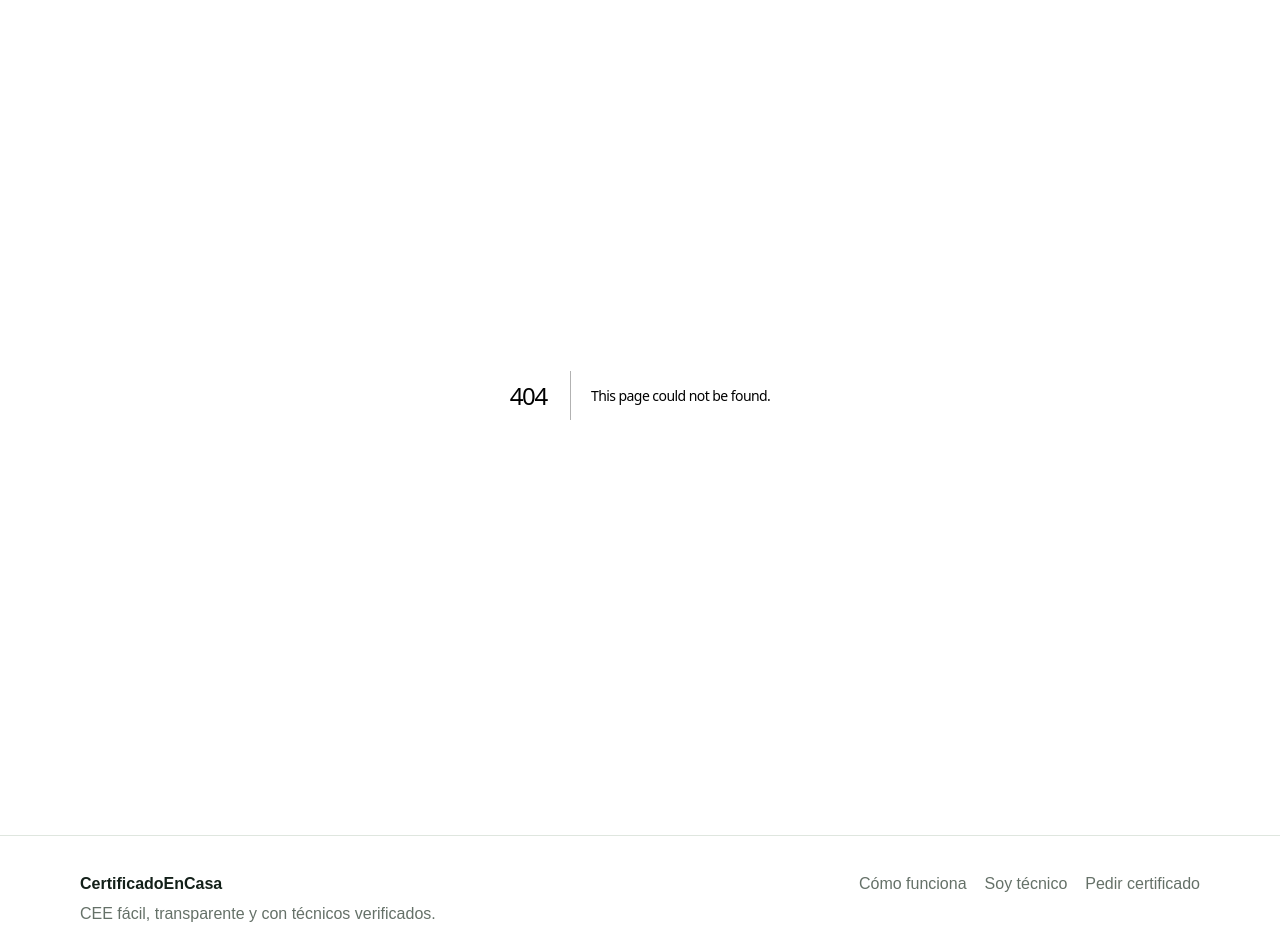
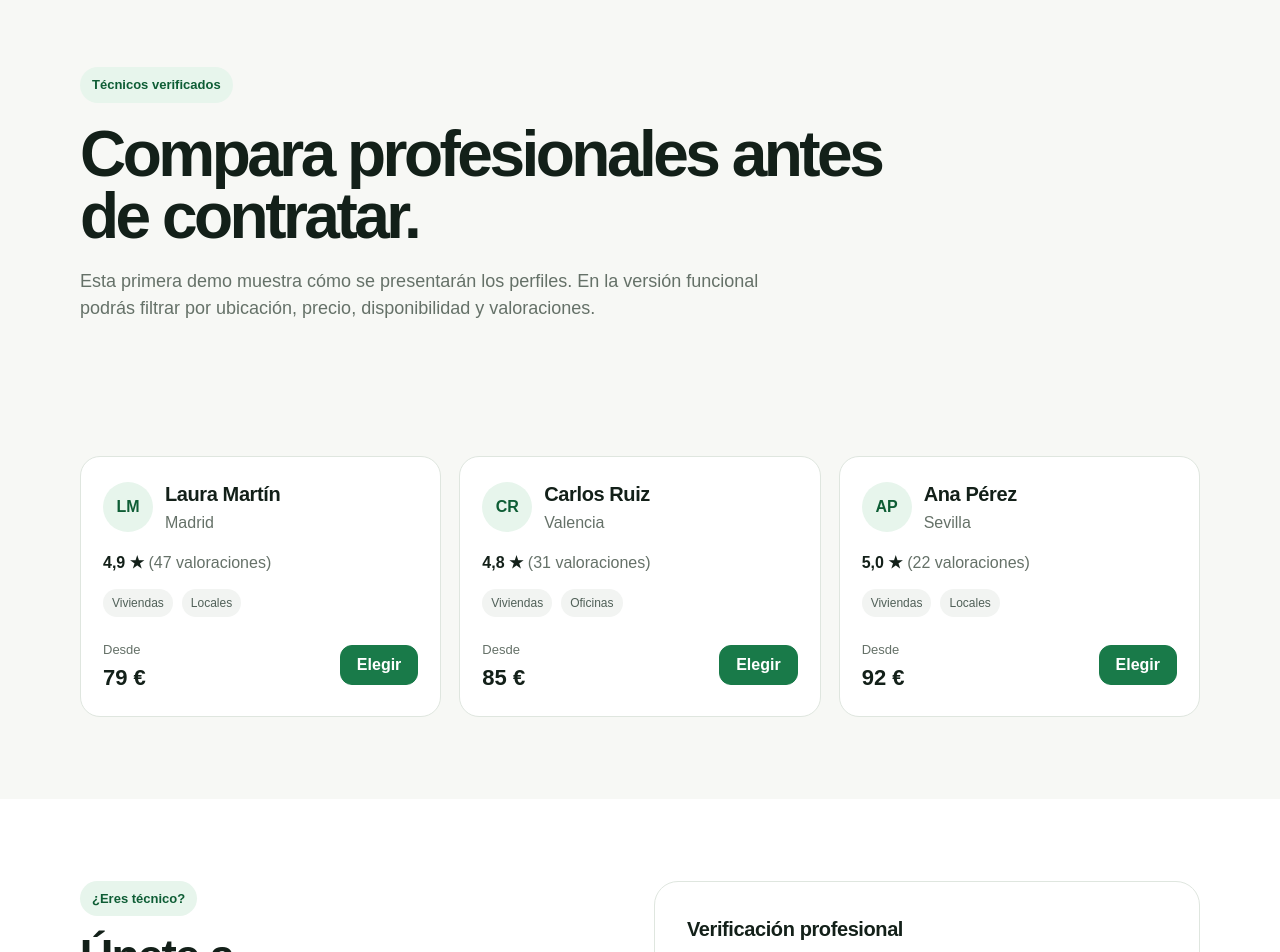
Before and after one commit to Javimenmes96/CertificadoEnCasa, a Next.js app: page /tecnicos in a window 1280 px wide. Before the commit this address had no page. Shown: the part 80-1032 px from the top of the page. Built offline with nearby package versions, Linux system fonts and the light colour scheme.

Commit message:
Add technicians page

```diff
--- /dev/null
+++ b/app/tecnicos/page.tsx
@@ -0,0 +1,45 @@
+import Link from "next/link";
+
+const tecnicos = [
+  { initials: "LM", name: "Laura Martín", city: "Madrid", rating: "4,9", reviews: 47, price: "79 €", areas: ["Viviendas", "Locales"] },
+  { initials: "CR", name: "Carlos Ruiz", city: "Valencia", rating: "4,8", reviews: 31, price: "85 €", areas: ["Viviendas", "Oficinas"] },
+  { initials: "AP", name: "Ana Pérez", city: "Sevilla", rating: "5,0", reviews: 22, price: "92 €", areas: ["Viviendas", "Locales"] },
+];
+
+export default function TecnicosPage() {
+  return (
+    <>
+      <section className="page-hero">
+        <div className="container">
+          <span className="eyebrow">Técnicos verificados</span>
+          <h1>Compara profesionales antes de contratar.</h1>
+          <p>Esta primera demo muestra cómo se presentarán los perfiles. En la versión funcional podrás filtrar por ubicación, precio, disponibilidad y valoraciones.</p>
+        </div>
+      </section>
+      <section className="section">
+        <div className="container tech-grid">
+          {tecnicos.map((tecnico) => (
+            <article className="tech-card" key={tecnico.name}>
+              <div className="tech-head">
+                <div className="avatar">{tecnico.initials}</div>
+                <div><h3 style={{ marginBottom: 2 }}>{tecnico.name}</h3><span style={{ color: "var(--muted)" }}>{tecnico.city}</span></div>
+              </div>
+              <div><strong>{tecnico.rating} ★</strong> <span style={{ color: "var(--muted)" }}>({tecnico.reviews} valoraciones)</span></div>
+              <div className="tech-meta">{tecnico.areas.map((area) => <span className="tag" key={area}>{area}</span>)}</div>
+              <div style={{ display: "flex", alignItems: "center", justifyContent: "space-between", gap: 12 }}>
+                <div><span style={{ color: "var(--muted)", fontSize: 13 }}>Desde</span><div className="price">{tecnico.price}</div></div>
+                <Link href="/solicitar" className="button button-small">Elegir</Link>
+              </div>
+            </article>
+          ))}
+        </div>
+      </section>
+      <section className="section section-white">
+        <div className="container split">
+          <div><span className="eyebrow">¿Eres técnico?</span><h2 style={{ marginTop: 16 }}>Únete a CertificadoEnCasa.</h2><p className="lead">Cada profesional fija su precio, define su zona de trabajo y decide qué solicitudes acepta.</p></div>
+          <div className="panel"><h3>Verificación profesional</h3><p>Antes de publicar un perfil comprobaremos la documentación necesaria para confirmar que el técnico puede ejercer y emitir CEE.</p><Link href="/precios" className="button button-secondary">Ver planes</Link></div>
+        </div>
+      </section>
+    </>
+  );
+}
```
